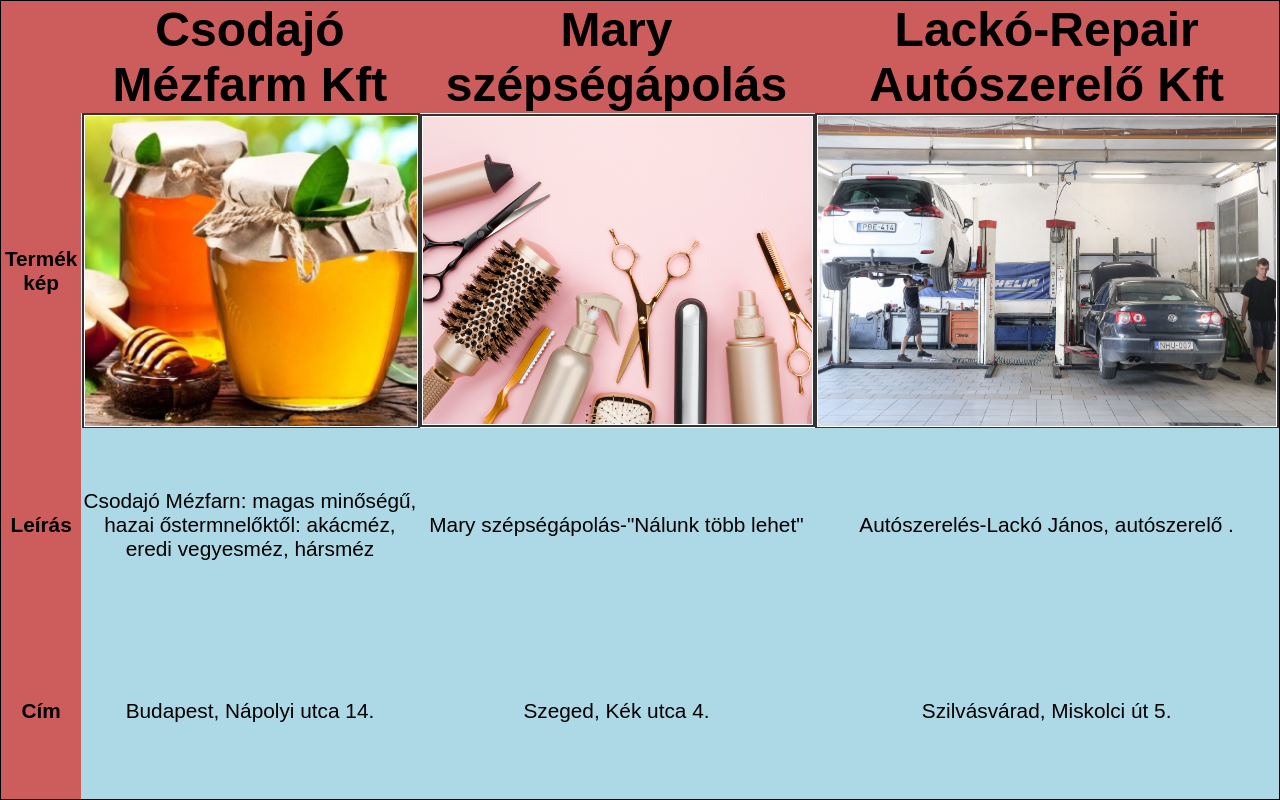
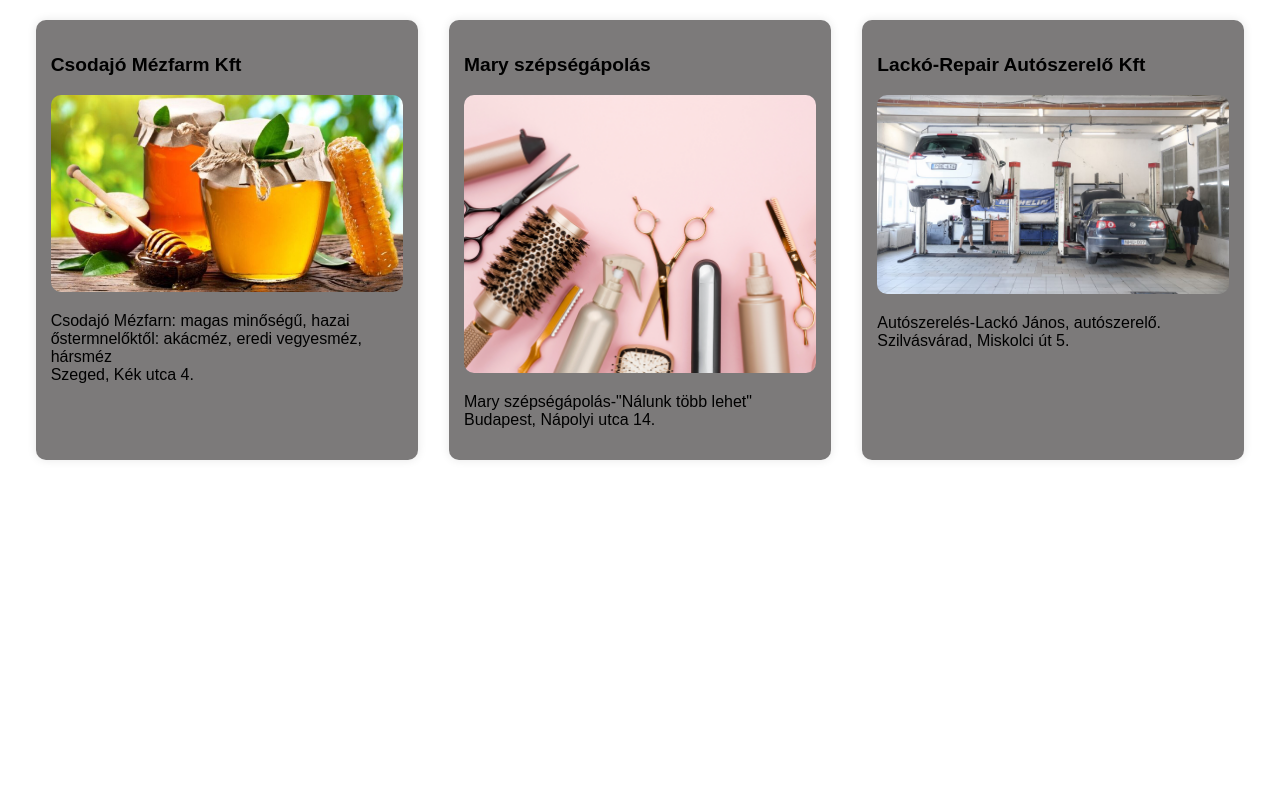
Before and after one commit to gergo-m/hirdeto-kereskedelmi-oldal, a PHP site: page /businesses.html in a window 1280 px wide. Shown: the part 48-848 px from the top of the page. After the commit the page ends 508 px from the top, so only its background shows below. Run offline with PHP 8.4, Linux system fonts and the light colour scheme.

Commit message:
Busines
Megcsináltam szebbre a businesses részt szebbre

```diff
--- a/businesses.html
+++ b/businesses.html
@@ -7,38 +7,32 @@
     <link rel="stylesheet" href="style.css">
 </head>
 <body>
+
 <nav id="topnav">
     <a href="./index.html">Home</a>
     <a class="active" href="./businesses.html">Businesses</a>
     <a href="./profile.html">Profile</a>
-    <a class="topnav-right" href="">About</a>
+    <a class="topnav-right" href="./about.html">About</a>
     <a class="topnav-right" href="./register.html">Login</a>
 </nav>
-<table id="businesses" class="container">
-    <tr>
-      <th ></th>
-      <th>Csodajó Mézfarm Kft</th>
-      <th>Mary szépségápolás</th>
-      <th>Lackó-Repair Autószerelő Kft</th>
-    </tr>
-    <tr>
-      <td class="tabel-firstc-picture">Termék kép</td>
-      <td><img src="honey.jpg" alt="honey"> </td>
-      <td><img src="cosmetic.jpg" alt="cosmetic"> </td>
-      <td><img src="car-repair.jpg" alt="car-repair"> </td>
-    </tr>
-    <tr >
-      <td class="tabel-firstc">Leírás</td>
-      <td class="tabel-text">Csodajó Mézfarn: magas minőségű, hazai őstermnelőktől: akácméz, eredi vegyesméz, hársméz  </td>
-      <td class="tabel-text">Mary szépségápolás-"Nálunk több lehet" </td>
-      <td class="tabel-text">Autószerelés-Lackó János, autószerelő .</td>
-    </tr>
-    <tr >
-      <td class="tabel-firstc">Cím</td>
-      <td class="tabel-text">Budapest, Nápolyi utca 14. </td>
-      <td class="tabel-text"> Szeged, Kék utca 4. </td>
-      <td class="tabel-text"> Szilvásvárad, Miskolci út 5.</td>
-    </tr>
-</table>
+
+<div id="businesses" class="container">
+  <div class="card">
+    <p class="Company-name">Csodajó Mézfarm Kft</p>
+    <img src="honey.jpg" alt="honey">
+    <p class="Company-text">Csodajó Mézfarn: magas minőségű, hazai őstermnelőktől: akácméz, eredi vegyesméz, hársméz <br> Szeged, Kék utca 4. </p>
+  </div>
+  <div class="card">
+    <p class="Company-name">Mary szépségápolás</p>
+    <img src="cosmetic.jpg" alt="honey">
+    <p class="Company-text">Mary szépségápolás-"Nálunk több lehet"<br>Budapest, Nápolyi utca 14. </p>
+  </div>
+  <div class="card">
+    <p class="Company-name">Lackó-Repair Autószerelő Kft</p>
+    <img src="car-repair.jpg" alt="honey">
+    <p class="Company-text">Autószerelés-Lackó János, autószerelő.<br>Szilvásvárad, Miskolci út 5. </p>
+  </div>
+</div>
+
 </body>
 </html>
--- a/history.html
+++ b/history.html
@@ -12,7 +12,7 @@
     <a href="./index.html">Home</a>
     <a href="./businesses.html">Businesses</a>
     <a class="active" href="./profile.html">Profile</a>
-    <a class="topnav-right" href="">About</a>
+    <a class="topnav-right" href="./about.html">About</a>
     <a class="topnav-right" href="./register.html">Login</a>
 </nav>
 <div class="sidenav">
--- a/profile.html
+++ b/profile.html
@@ -12,7 +12,7 @@
     <a href="./index.html">Home</a>
     <a href="./businesses.html">Businesses</a>
     <a class="active" href="./profile.html">Profile</a>
-    <a class="topnav-right" href="">About</a>
+    <a class="topnav-right" href="./about.html">About</a>
     <a class="topnav-right" href="./register.html">Login</a>
 </nav>
 <div class="whole-page">
--- a/register.html
+++ b/register.html
@@ -11,7 +11,7 @@
     <a href="./index.html">Home</a>
     <a href="./businesses.html">Businesses</a>
     <a href="./profile.html">Profile</a>
-    <a class="topnav-right" href="">About</a>
+    <a class="topnav-right" href="./about.html">About</a>
     <a class="topnav-right active" href="./register.html">Login</a>
 </nav>
 <h1>Welcome!</h1>
--- a/style.css
+++ b/style.css
@@ -89,66 +89,38 @@ input:focus {
     outline: none;
 }
 
-#businesses {
-    border: 1px solid;
-    border-collapse: collapse;
-    width: 100%;
-    height: 100%;
-    position:absolute;
-    column-width: auto;
-    border-radius: 10px;
-
-}
-
-#businesses img{
-
-    object-fit: cover;
-    display: flex;
-
-    width: 99%;
-    height: 99%;
-    padding: 1px;
-
-    border: 2px solid #333;
 
 
-
+#businesses {
+    display: flex;
+    flex-wrap: wrap;
+    justify-content: space-around;
+    padding: 20px;
 }
-
-#businesses th{
-    justify-content: center;
-    align-items: center;
-    background-color: indianred;
-    font-size: 300%;
-    font-weight: bold;
-}
-
-#businesses td{
-    max-width: 33%;
-    height: 33%;
-    text-align: center;
-    vertical-align: middle;
+.card {
+    background-color: #7c7a7a;
+    border-radius: 10px;
+    box-shadow: 0 0 10px rgba(0, 0, 0, 0.1);
+    width: calc(30% - 20px);
+    margin-bottom: 20px;
+    padding: 15px;
+  }
 
 
 
 
+
+.card img {
+    width: 100%;
+    border-radius: 10px;
 }
-.tabel-text{
-    background-color: lightblue;
-    font-size: 130%;
 
-
+ .Company-name {
+    font-size: 1.2em;
+    font-weight: 600;
+    color: #000;
+  }
+ .Company-text {
+    text-align: left;
+    color: #000;
 }
-.tabel-firstc{
-    background-color: indianred;
-    font-size: 130%;
-
-
-    font-weight: bold;
-
-}
-.tabel-firstc-picture{
-    background-color: indianred;
-    font-size: 130%;
-    font-weight: bold;
-}
```
Also changed, not shown: about.html (+7 -0 lines).
